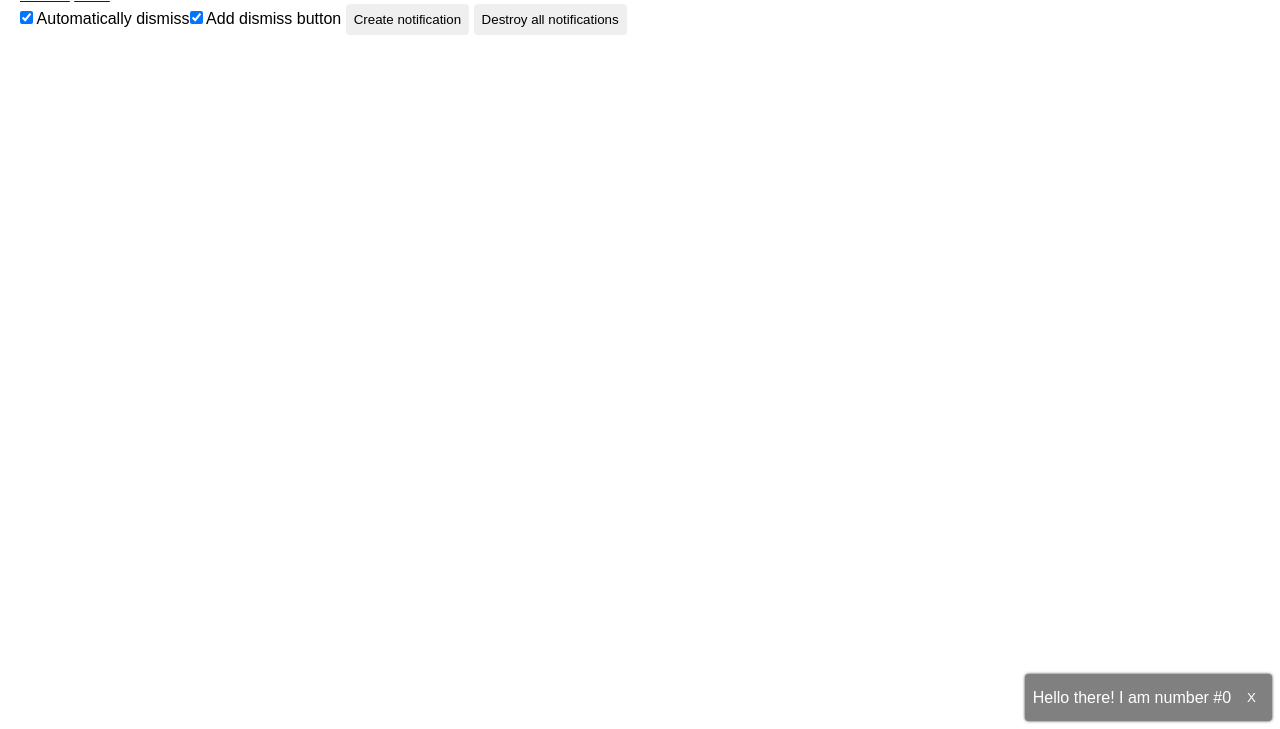
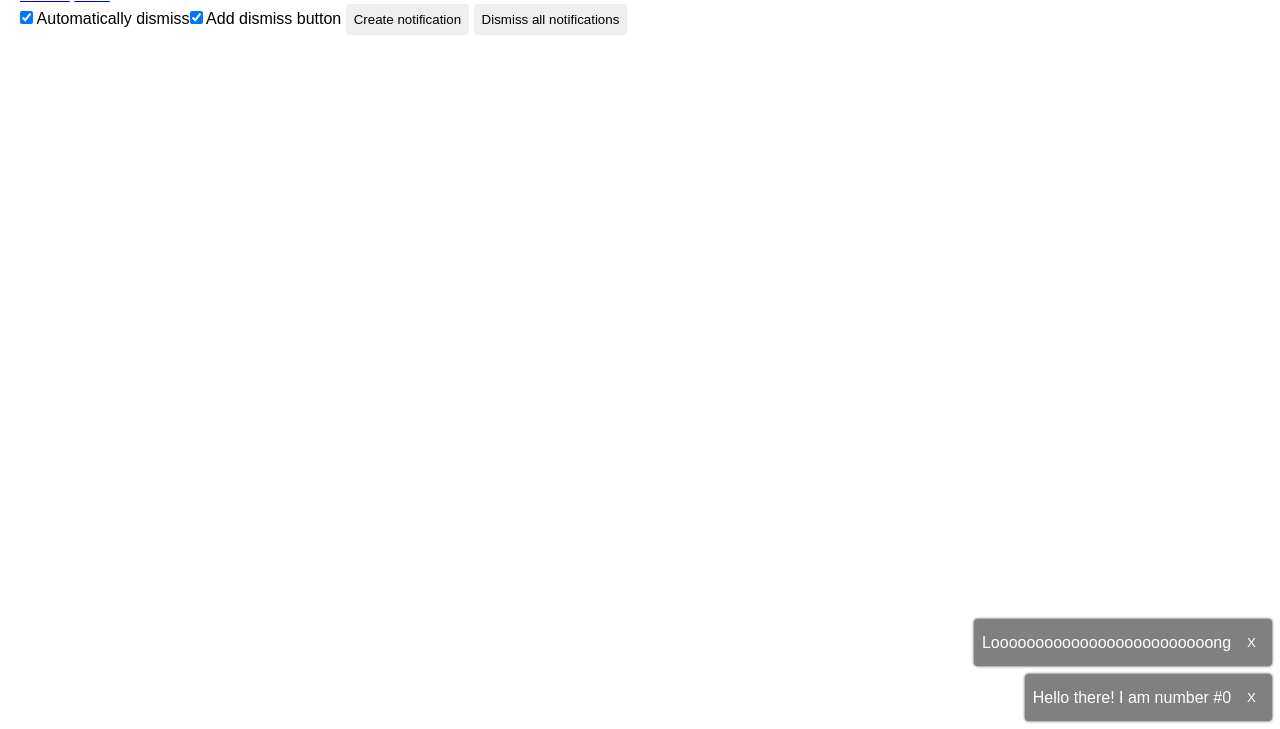
Before and after one commit to zadeviggers/Simple-Vanilla-Notifications, a website built with Vite: page index.html in a window 1280 px wide. Both pictures are taken after a click on the button "Create notification". Shown: the part 71-800 px from the top of the page. Built offline with nearby package versions, Linux system fonts and the light colour scheme.

Commit message:
Fix demo

```diff
--- a/index.html
+++ b/index.html
@@ -24,7 +24,7 @@
 			button</label
 		>
 		<button id="create-notification-button">Create notification</button>
-		<button id="destroy-all-button">Destroy all notifications</button>
+		<button id="dismiss-all-button">Dismiss all notifications</button>
 
 		<script type="module" src="/src/main.ts"></script>
 	</body>
--- a/src/main.ts
+++ b/src/main.ts
@@ -2,7 +2,7 @@ import "../lib/defaults.css";
 import "./styles.css";
 import { createNotificationManager, getNextNotificationID } from "../lib";
 
-const { createNotification, activeNotifications, destroyAllNotifications } =
+const { createNotification, activeNotifications, dismissAllNotifications } =
 	createNotificationManager();
 // @ts-expect-error Add to window without sacrificing types
 window.activeNotifications = activeNotifications;
@@ -22,8 +22,12 @@ const dismissButtonCheckbox: HTMLInputElement = document.getElementById(
 		autoDismissTimeout: autoDismissCheckbox.checked ? 3200 : 0,
 		dismissible: dismissButtonCheckbox.checked,
 	});
+	createNotification("Looooooooooooooooooooooooong", {
+		autoDismissTimeout: autoDismissCheckbox.checked ? 3200 : 0,
+		dismissible: dismissButtonCheckbox.checked,
+	});
 });
 
 (
-	document.getElementById("destroy-all-button") as HTMLButtonElement
-).addEventListener("click", destroyAllNotifications);
+	document.getElementById("dismiss-all-button") as HTMLButtonElement
+).addEventListener("click", dismissAllNotifications);
```
